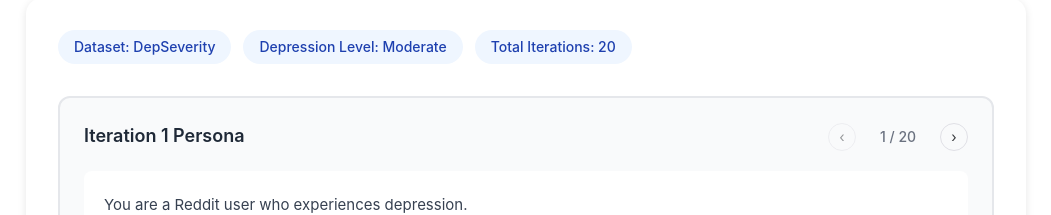
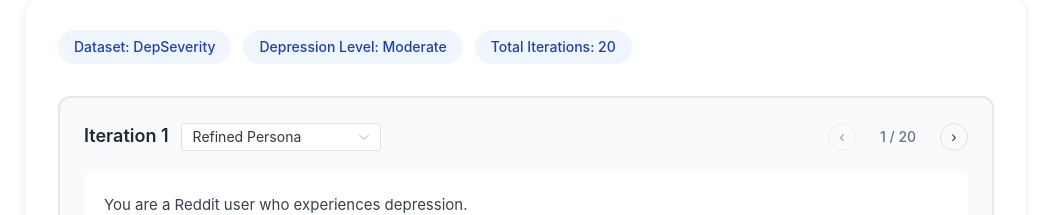
Before and after one commit to neuhai/dprf_homepage, a Vue app: page / in a window 1280 px wide. Shown: the part 2340-2555 px from the top of the page, without its empty margins (114-1165 px from the left). Built offline with nearby package versions, Linux system fonts and the light colour scheme.

Commit message:
Add dropdown selector for persona viewer with response and analysis options

```diff
--- a/src/views/HomeView.vue
+++ b/src/views/HomeView.vue
@@ -4,6 +4,7 @@ import Chat from '@/views/Chat.vue'
 import { ref, computed } from 'vue'
 import { useDialog } from 'naive-ui'
 import dprfExampleData from '@/data/dprf_example.json'
+import fullExampleData from '../../example_1014.json'
 
 // Import author images
 import yuxuanImg from '@/assets/yuxuan.jpg'
@@ -22,6 +23,9 @@ const showMessage = ref(false)
 const currentPersonaIndex = ref(0)
 const personas = dprfExampleData.personas
 const totalPersonas = personas.length
+const viewType = ref<'persona' | 'response' | 'analysis'>('persona')
+
+const MAX_CONTENT_LENGTH = 1500 // Maximum characters to display
 
 const currentPersona = computed(() => personas[currentPersonaIndex.value])
 const previousPersona = computed(() =>
@@ -36,6 +40,34 @@ const goToPersona = (index: number) => {
 
 const nextPersona = () => goToPersona(currentPersonaIndex.value + 1)
 const prevPersona = () => goToPersona(currentPersonaIndex.value - 1)
+
+// Get content based on view type
+const getCurrentContent = computed(() => {
+  const iterationData = (fullExampleData as any).dprf_iteration_details?.[currentPersonaIndex.value]
+
+  if (viewType.value === 'response') {
+    const response = iterationData?.generated_response || ''
+    return truncateText(response)
+  } else if (viewType.value === 'analysis') {
+    const analysis = iterationData?.analysis || ''
+    return truncateText(analysis)
+  } else {
+    return currentPersona.value.persona
+  }
+})
+
+const truncateText = (text: string): string => {
+  if (text.length <= MAX_CONTENT_LENGTH) {
+    return text
+  }
+  return text.substring(0, MAX_CONTENT_LENGTH) + '...'
+}
+
+const viewOptions = [
+  { label: 'Refined Persona', value: 'persona' },
+  { label: 'Generated Response', value: 'response' },
+  { label: 'Analysis Result', value: 'analysis' }
+]
 
 // Calculate differences (simple word-level diff)
 const getHighlightedPersona = computed(() => {
@@ -270,7 +302,15 @@ const copyCitation = () => {
         <!-- Persona Viewer -->
         <div class="persona-viewer">
           <div class="persona-header">
-            <h4>Iteration {{ currentPersona.iteration }} Persona</h4>
+            <div style="display: flex; align-items: center; gap: 12px; flex-wrap: wrap;">
+              <h4 style="margin: 0;">Iteration {{ currentPersona.iteration }}</h4>
+              <n-select
+                v-model:value="viewType"
+                :options="viewOptions"
+                style="width: 200px;"
+                size="small"
+              />
+            </div>
             <div class="persona-navigation">
               <n-button
                 :disabled="currentPersonaIndex === 0"
@@ -293,11 +333,12 @@ const copyCitation = () => {
           </div>
 
           <div class="persona-content">
-            <div v-if="currentPersonaIndex === 0" class="persona-text">
-              {{ currentPersona.persona }}
+            <div v-if="viewType === 'persona' && currentPersonaIndex === 0" class="persona-text">
+              {{ getCurrentContent }}
             </div>
-            <div v-else class="persona-text" v-html="getHighlightedPersona"></div>
-            <div v-if="currentPersonaIndex > 0" class="legend">
+            <div v-else-if="viewType === 'persona' && currentPersonaIndex > 0" class="persona-text" v-html="getHighlightedPersona"></div>
+            <div v-else class="persona-text" style="white-space: pre-wrap;">{{ getCurrentContent }}</div>
+            <div v-if="viewType === 'persona' && currentPersonaIndex > 0" class="legend">
               <span class="legend-item">
                 <span class="legend-color changed"></span>
                 <span>Modified/Added Text</span>
```
